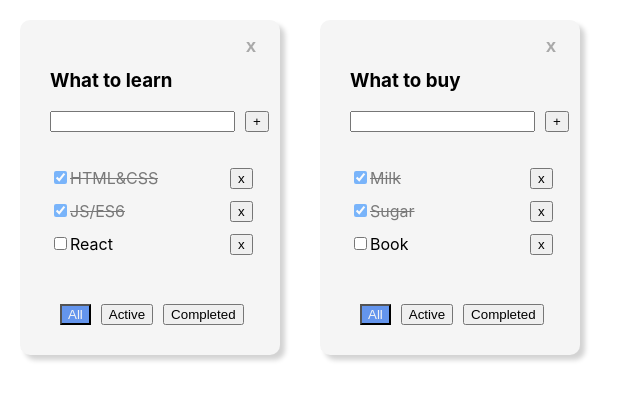
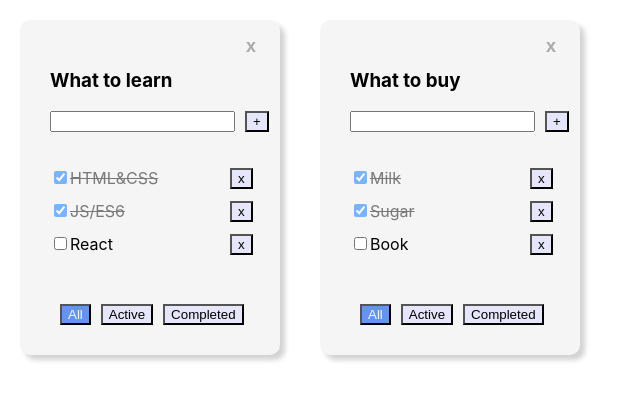
Before and after one commit to andreidoroshevich/mytodo-new, a React (Create React App) app: page / in a window 1280 px wide. Shown: the top 400 px of the page, without its empty margins (0-640 px from the left). Built offline with nearby package versions, Linux system fonts and the light colour scheme.

Commit message:
Change Functions with ?

```diff
--- a/src/App.css
+++ b/src/App.css
@@ -14,6 +14,9 @@
 
 button, input {
     cursor: pointer;
+}
+button {
+    background-color: lavender;
 }
 
 
--- a/src/App.tsx
+++ b/src/App.tsx
@@ -40,29 +40,20 @@ function App() {
 //функция удаления todoList
 
     const removeTodoList = (todoListId: string)=>{
-        let filteredTodoList = todoLists.filter(tl=>tl.id !==todoListId)
-        setTodoLists(filteredTodoList)
+        setTodoLists(todoLists.filter(tl=>tl.id !==todoListId))
         delete tasksObj[todoListId]
-        setTasks({...tasksObj})
     }
 
 
 //функция удаления таски
     const removeTask = (id: string, todoListId: string) => {
-        let tasks = tasksObj[todoListId]
-        let FilteredTasks = tasks.filter(t => t.id !== id)
-        tasksObj[todoListId] = FilteredTasks
-        setTasks({...tasksObj})
+        setTasks({...tasksObj, [todoListId]: tasksObj[todoListId].filter(t=>t.id !==id)})
     }
 
 // функции для сортировки
 
-    const changeFilter = (filter: FilterType, todoListID: string) => {
-        let todoList = todoLists.find(tl => tl.id === todoListID)
-        if (todoList) {
-            todoList.filter = filter
-            setTodoLists([...todoLists])
-        }
+    const changeFilter = (value: FilterType, todoListID: string) => {
+        setTodoLists(todoLists.map(el => el.id === todoListID ? {...el, filter: value} : el))
     }
 
 
@@ -74,22 +65,13 @@ function App() {
             title: title,
             isDone: false
         }
-        let tasks = tasksObj[todoListID]
-        let newTasks = [NewTask, ...tasks]
-        tasksObj[todoListID] = newTasks
-        setTasks({...tasksObj})
+        setTasks({...tasksObj, [todoListID]:[NewTask,...tasksObj[todoListID]]})
     }
 
 // функция изменения статуса таски - работа с чекбоксами
 
-    const changeTaskStatus = (taskID: string, isDone: boolean, todoListID: string) => {
-        let tasks = tasksObj[todoListID]
-        let task = tasks.find(t => t.id === taskID)
-        if (task) {
-            task.isDone = isDone
-
-            setTasks({...tasksObj})
-        }
+    const changeTaskStatus = (taskID: string, isDoneValue: boolean, todoListID: string) => {
+        setTasks({...tasksObj, [todoListID]: tasksObj[todoListID].map(el => el.id === taskID? {...el, isDone: isDoneValue} : el)})
     }
 
 
```
